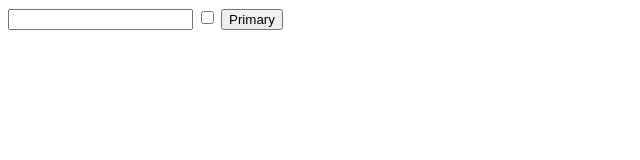
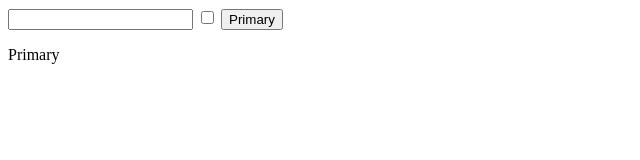
Before and after one commit to farazproject/formProject, a website: page checkbox.html in a window 1280 px wide. Shown: the full height of the page, 0-640 px from the left. Drawn offline with Linux system fonts and the light colour scheme.

Commit message:
paragraph added

```diff
--- a/checkbox.html
+++ b/checkbox.html
@@ -11,6 +11,7 @@
         <input type="password" class="password" id="password">
         <input type="checkbox" class="checkbox" id="checkbox">
         <button class="btn" id="btn-primary">Primary</button>
+        <p class="text">Primary</p>
 
     </div>
     <script src="./checkbox.js"></script>
```
